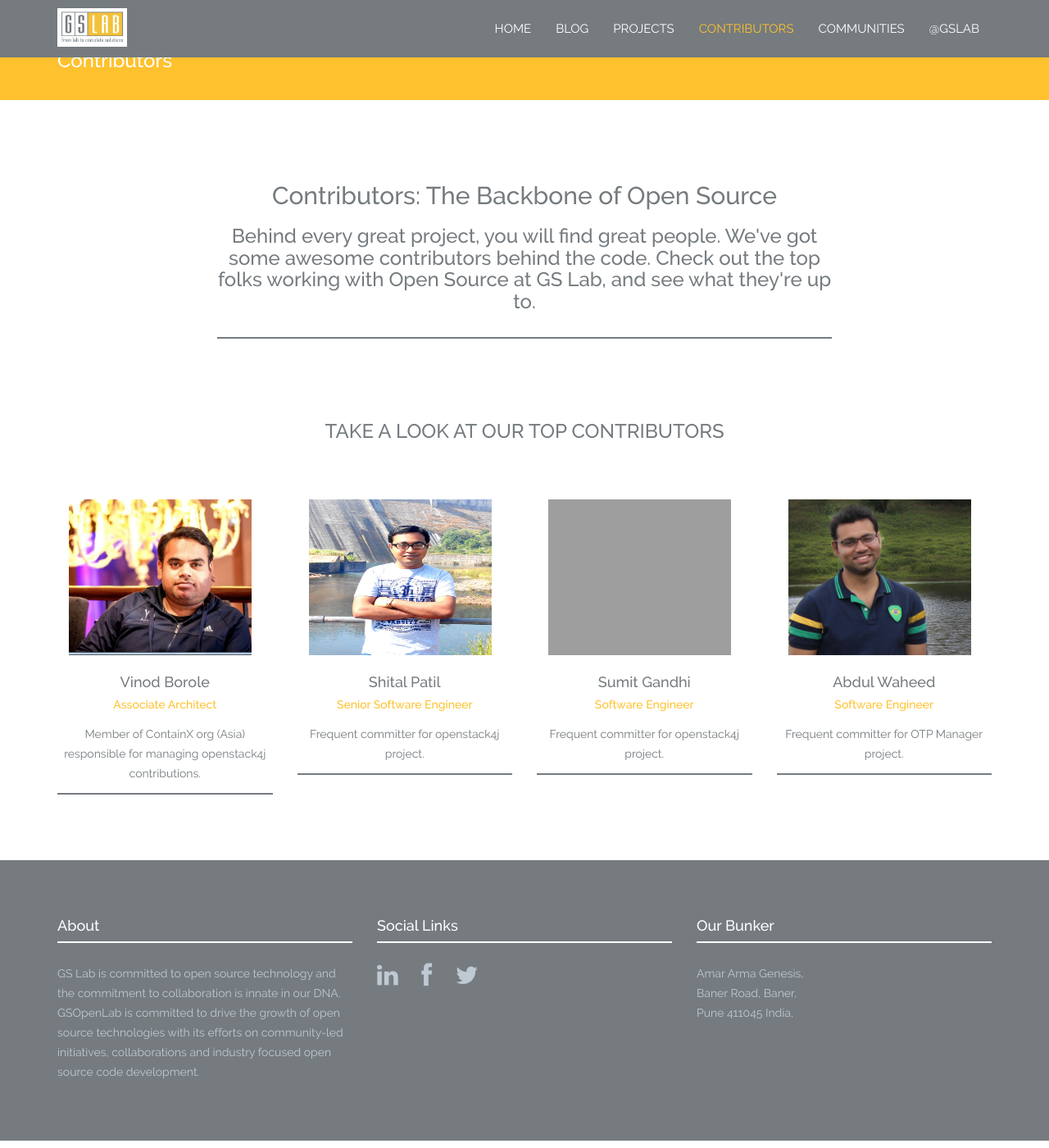
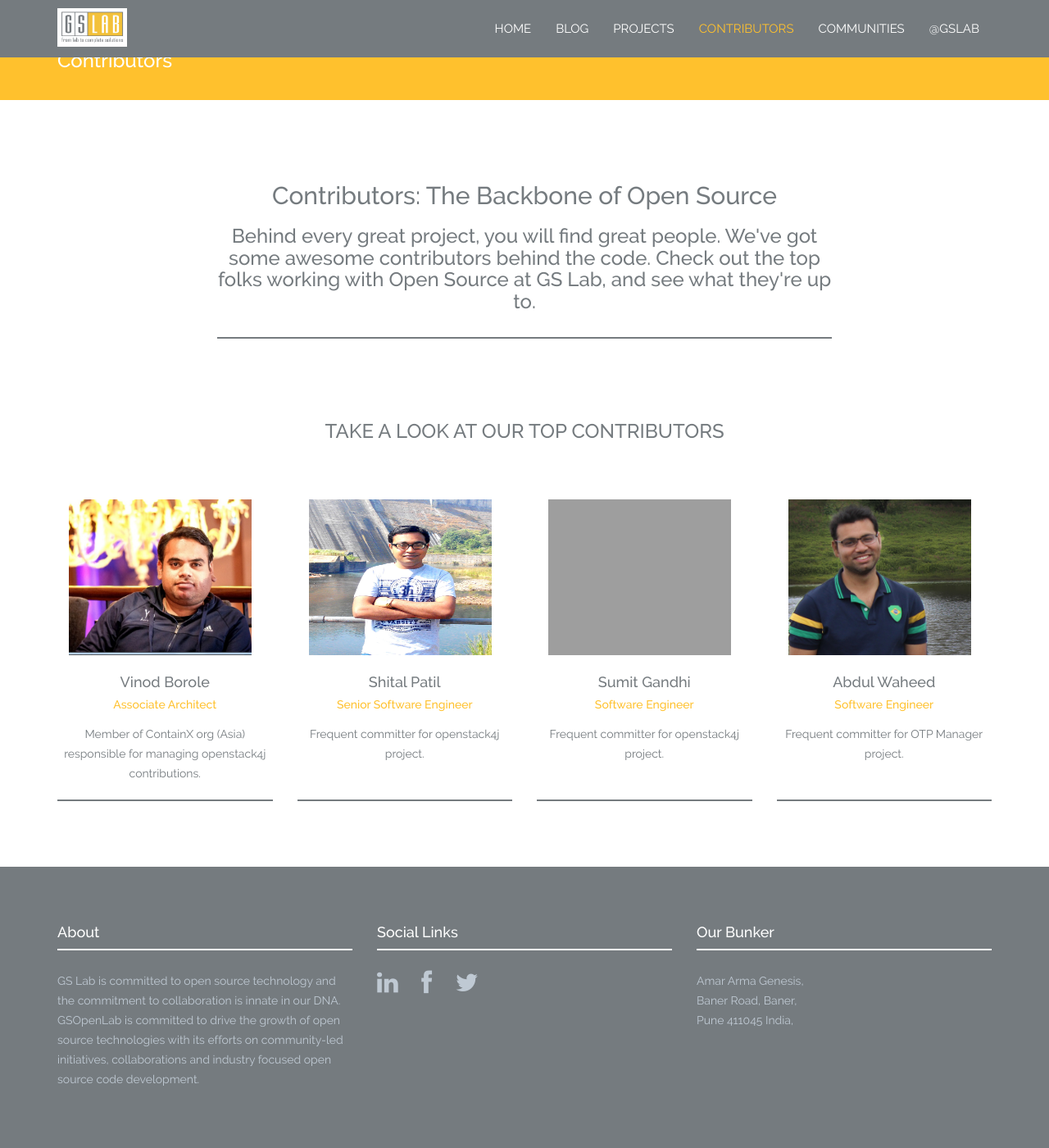
Before and after one commit to Akshada04/gslabopensource, a Jekyll site: the page built from about.html, in a window 1280 px wide and 1400 px high, scrolled down 44 px. Shown: the whole window at 82% size. Built offline with Jekyll 4.4.1, drawn with Linux system fonts in a browser that asks for light colours; nearby versions of some CDN libraries; grey boxes are pictures that could not be loaded.

Commit message:
Update style.css

```diff
--- a/_includes/css/style.css
+++ b/_includes/css/style.css
@@ -227,7 +227,10 @@ h1, h2, h3, h4, h5, h6 {
     display: inline-block;
     margin: 0 auto;
     float: left;
-
+}
+.members-name {
+    width: 100%;
+    min-height: 153px;
 }
 .contributors.he-wrap.tpl6 {
     display: block;
```
